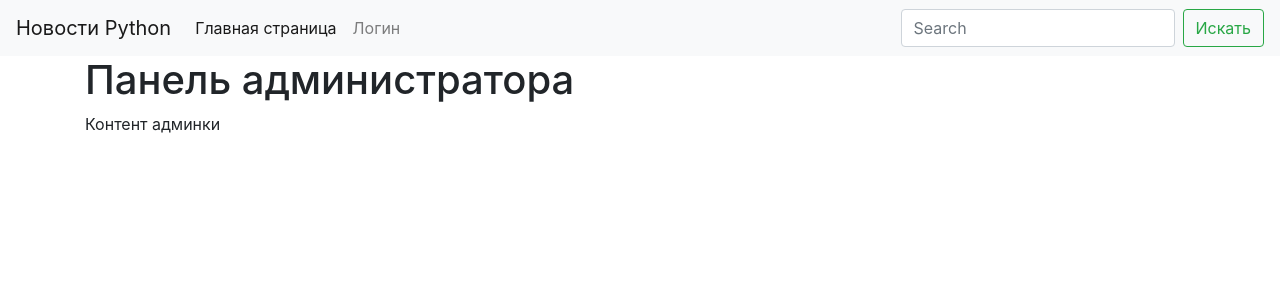
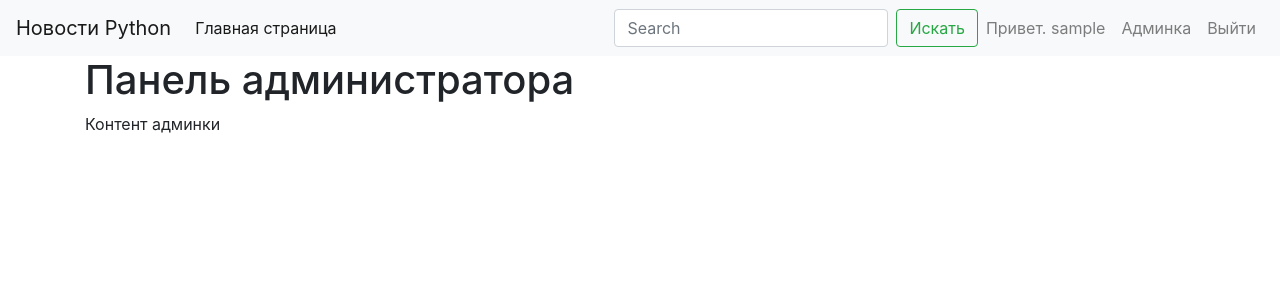
Before and after one commit to atseplyaev/learn_python_hw_flask_app, a Flask app: page /admin/ in a window 1280 px wide. Shown: the top 300 px of the page. Run offline with Flask 2, Linux system fonts and the light colour scheme; the visitor is signed in with stand-in values (Sample User, id 1); data comes from the database, SQL or seed files in the repository; some libraries are stand-ins or nearby versions.

Commit message:
update menu
Signed-off-by: aseplyaev <sanjok126@yandex.ru>

```diff
--- a/webapp/templates/menu.html
+++ b/webapp/templates/menu.html
@@ -9,13 +9,30 @@
       <li class="nav-item active">
         <a class="nav-link" href="/">Главная страница </a>
       </li>
-      <li class="nav-item">
-        <a class="nav-link" href="{{ url_for('user.login')}}">Логин</a>
-      </li>
     </ul>
     <form class="form-inline my-2 my-lg-0">
       <input class="form-control mr-sm-2" type="search" placeholder="Search" aria-label="Search">
       <button class="btn btn-outline-success my-2 my-sm-0" type="submit">Искать</button>
     </form>
+    <ul class="navbar-nav">
+    {% if current_user.is_authenticated %}
+      <li class="nav-item">
+         <span class="nav-link">Привет. {{ current_user.username }}</span>
+      </li>
+      {% if current_user.is_admin %}
+      <li class="nav-item">
+         <a class="nav-link" href="{{ url_for('admin.admin_index')}}">Админка</a>
+      </li>
+      {% endif %}
+        <a class="nav-link" href="{{ url_for('user.logout')}}">Выйти</a>
+    {% else %}
+      <li class="nav-item">
+        <a class="nav-link" href="{{ url_for('user.login')}}">Войти</a>
+      </li>
+      <li class="nav-item">
+        <a class="nav-link" href="{{ url_for('user.register')}}">Регистрация</a>
+      </li>
+    {% endif %}
+    </ul>
   </div>
 </nav>
```
